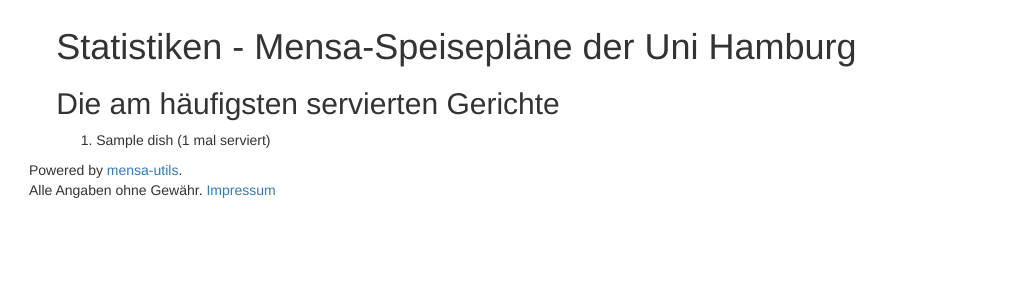
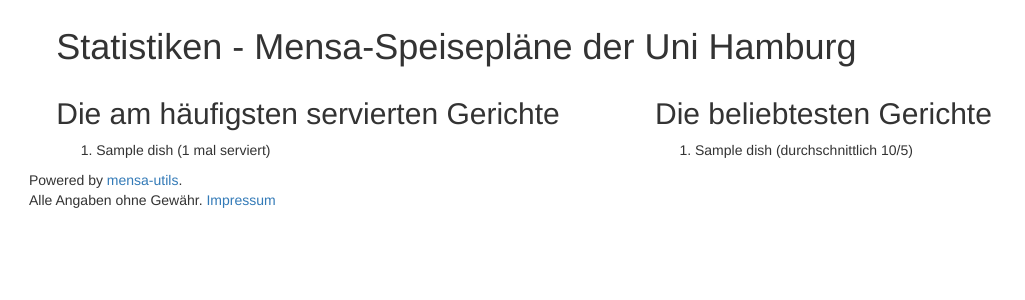
Before and after one commit to lennart-k/mensa-utils, a Django app: template mensautils/canteen/templates/mensautils/statistics.html in a window 1280 px wide. Shown: the top 300 px of the page, without its empty margins (0-1025 px from the left). Run offline with Django 3.2, Linux system fonts and the light colour scheme; the template is opened without the code that fills it: most values are stand-ins (such as "Sample title", 1, 10 or a date in 2020); some libraries are stand-ins or nearby versions.

Commit message:
Added most favored statistic

```diff
--- a/mensautils/canteen/templates/mensautils/statistics.html
+++ b/mensautils/canteen/templates/mensautils/statistics.html
@@ -5,6 +5,8 @@
   <div class="container" style="width: 98%;">
     <h1>Statistiken - Mensa-Speisepläne der Uni Hamburg</h1>
 
+    <div class="row">
+      <div class="col-md-6">
         <h2>Die am häufigsten servierten Gerichte</h2>
         <ol>
           {% for dish in most_frequent_dishes %}
@@ -14,4 +16,17 @@
           {% endfor %}
         </ol>
       </div>
+      <div class="col-md-6">
+        <h2>Die beliebtesten Gerichte</h2>
+        <ol>
+          {% for dish in most_favored_dishes %}
+            <li>
+              {{ dish.name }}
+              (durchschnittlich {{ dish.servings__ratings__rating__avg }}/5)
+            </li>
+          {% endfor %}
+        </ol>
+      </div>
+    </div>
+  </div>
 {% endblock content %}
--- a/mensautils/canteen/views.py
+++ b/mensautils/canteen/views.py
@@ -12,7 +12,8 @@ from django.urls import reverse
 
 from mensautils.canteen.forms import RateForm
 from mensautils.canteen.models import Canteen, Serving, Rating
-from mensautils.canteen.statistics import get_most_frequent_dishes
+from mensautils.canteen.statistics import get_most_frequent_dishes, \
+    get_most_favored_dishes
 
 
 def index(request: HttpRequest) -> HttpResponse:
@@ -38,9 +39,11 @@ def index(request: HttpRequest) -> HttpResponse:
 
 def stats(request: HttpRequest) -> HttpResponse:
     most_frequent_dishes = get_most_frequent_dishes()
+    most_favored_dishes = get_most_favored_dishes()
     return render(
         request, 'mensautils/statistics.html', {
             'most_frequent_dishes': most_frequent_dishes,
+            'most_favored_dishes': most_favored_dishes,
         })
 
 
```
Also changed, not shown: mensautils/canteen/statistics.py (+9 -1 lines). Lines whose indentation alone changed are shown as unchanged.
